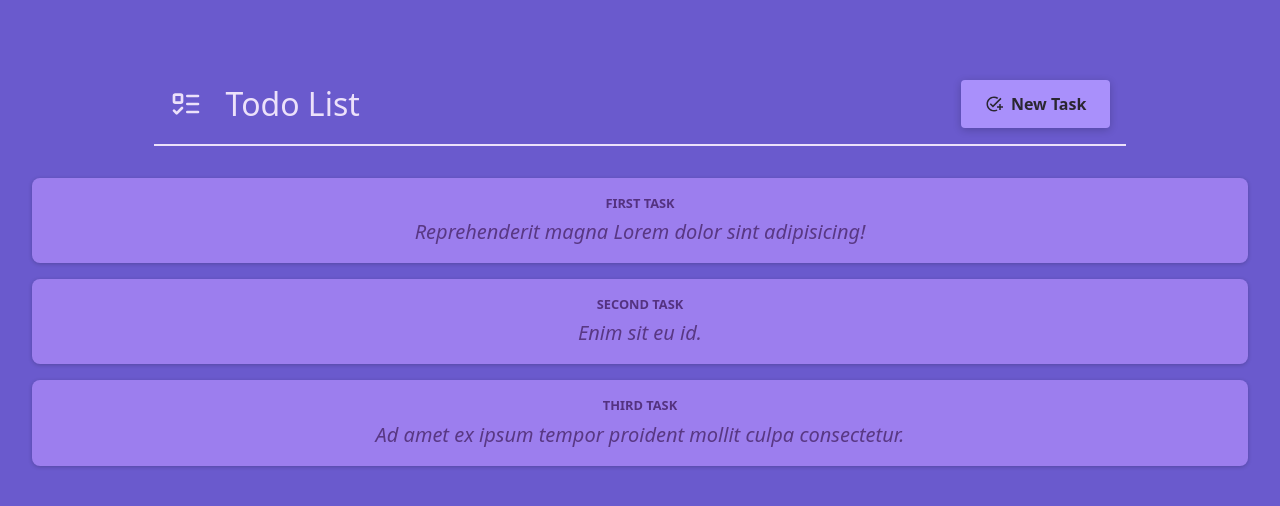
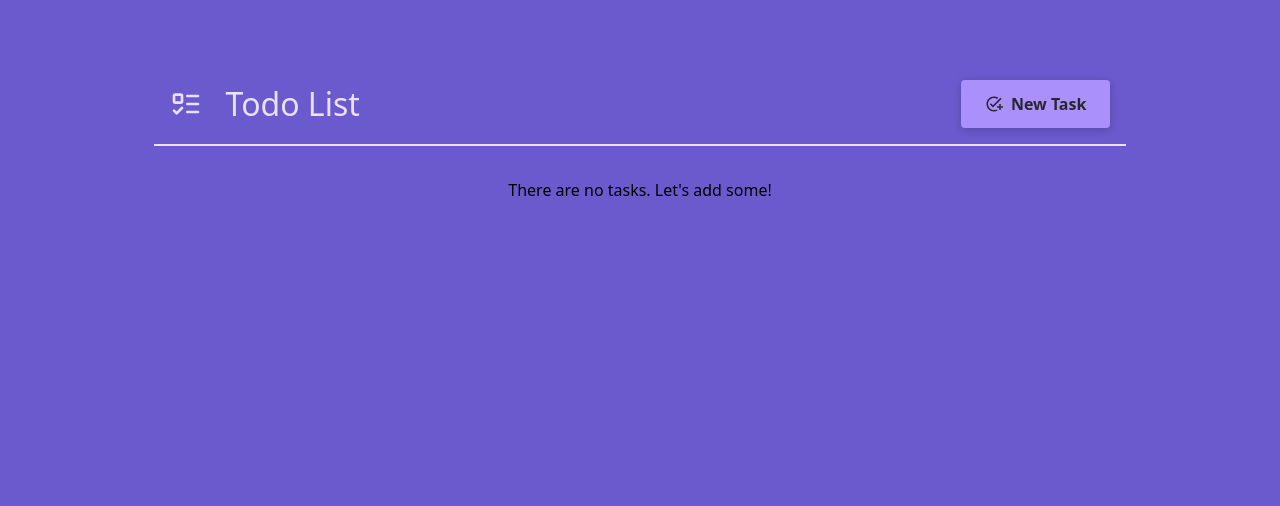
Before and after one commit to ManhhND/react-todo-list, a React (Vite) app: page / in a window 1280 px wide. Shown: the top 506 px of the page. Built offline with nearby package versions, Linux system fonts and the light colour scheme.

Commit message:
feat: render task list using Redux

```diff
--- a/src/routes/TaskList.tsx
+++ b/src/routes/TaskList.tsx
@@ -1,13 +1,35 @@
-import Task from "../components/Task"
+import { Outlet } from 'react-router-dom';
+import { useAppSelector } from '../app/hook';
+import Task from '../components/Task';
+import { selectTask } from '../features/taskSlice';
+import classes from './TaskList.module.css';
+
+export type TaskItem = {
+  id: string,
+  title: string,
+  description: string
+}
 
 const TaskList = () => {
+  const taskList = useAppSelector(selectTask)
 
   return (
     <>
+      <Outlet />
       <main>
-        <Task id={1} title="First task" description="Reprehenderit magna Lorem dolor sint adipisicing!" />
+        {/* <Task id={1} title="First task" description="Reprehenderit magna Lorem dolor sint adipisicing!" />
         <Task id={2} title="Second task" description="Enim sit eu id." />
-        <Task id={3} title="Third task" description="Ad amet ex ipsum tempor proident mollit culpa consectetur." />
+        <Task id={3} title="Third task" description="Ad amet ex ipsum tempor proident mollit culpa consectetur." /> */}
+        {taskList.length > 0 && (
+          <ul className={classes.tasks}>
+            {taskList.map((task: TaskItem) => <Task id={task.id} title={task?.title} description={task?.description} key={`task-${task.id}`} />)}
+          </ul>
+        )}
+        {taskList.length === 0 && (
+          <div className="text-center text-white">
+            <h2>There are no tasks. Let's add some!</h2>
+          </div>
+        )}
       </main>
     </>
   )
```
